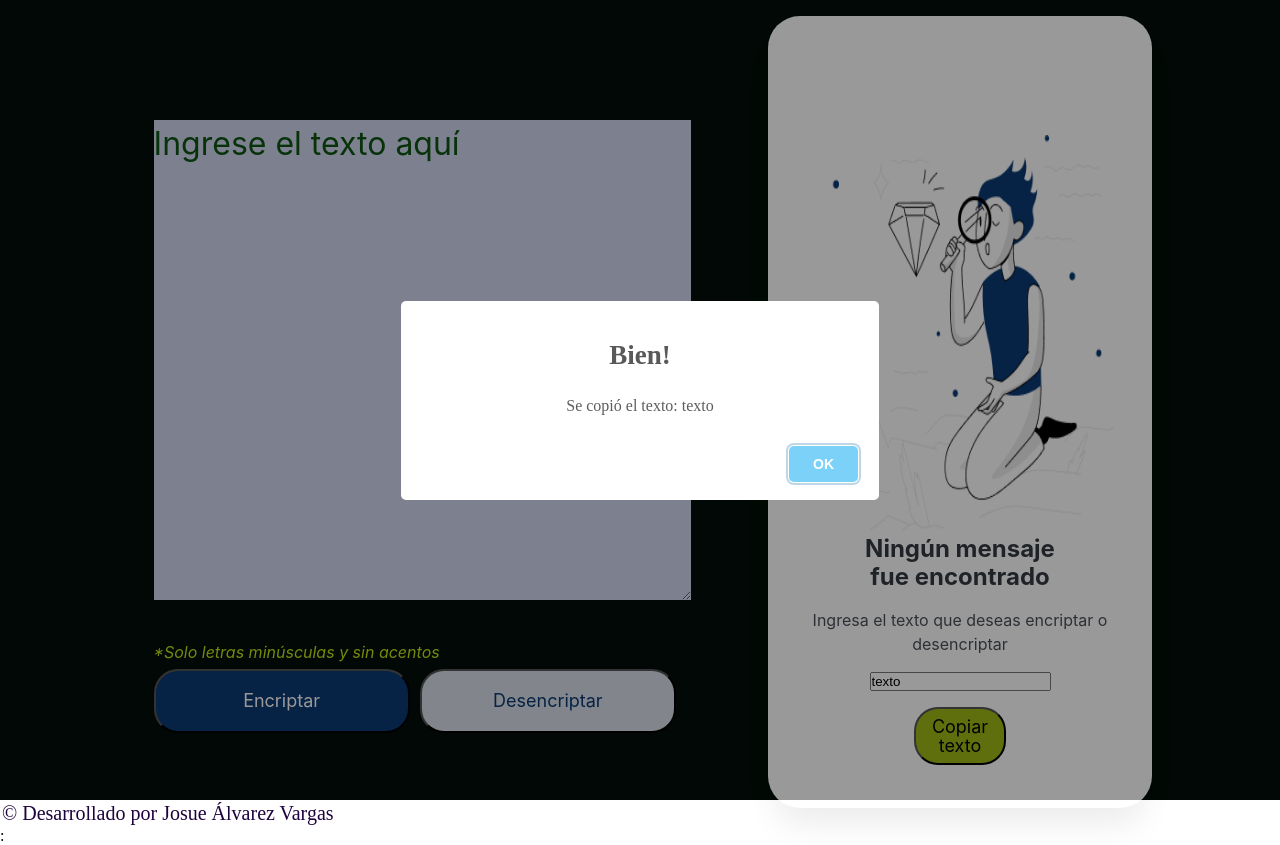
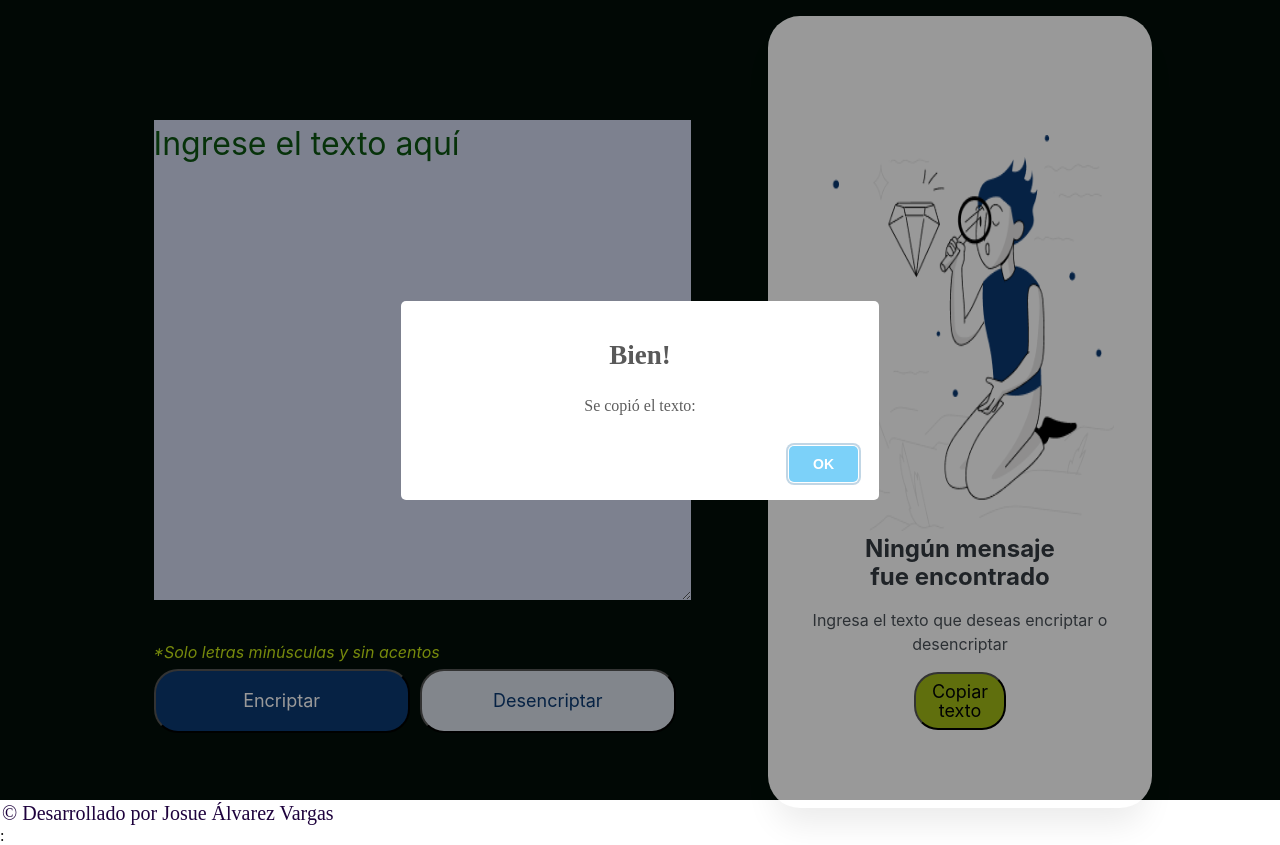
Before and after one commit to Josue-AV/encriptador-de-texto, a plain HTML site: page index.html in a window 1280 px wide. Both pictures are taken after a click on the button "Copiar texto". Drawn offline with nearby package versions, Linux system fonts and the light colour scheme.

Commit message:
Add files via upload

```diff
--- a/index.html
+++ b/index.html
@@ -30,13 +30,6 @@
         <div class="mensaje-encriptado" id="mensaje-encriptado">
             <h2 id="titulo-mensaje">Ningún mensaje fue encontrado</h2>
             <p id="parrafo">Ingresa el texto que deseas encriptar o desencriptar</p>
-            <!-- <textarea name="mensaje" id="mensaje" cols="30" rows="10" class="mensaje"></textarea> -->
-
-
-
-
-<!-- The text field -->
-<input type="text" value=texto id="myInput">
 
 <!-- The button used to copy the text -->
 <button class="btn-copiar" onclick="myFunction()">Copiar texto</button>
@@ -45,8 +38,7 @@
     function myFunction() {
 
       // Get the text field
-      var copyText = document.getElementById("myInput");
-
+      var copyText = document.getElementById("texto");
 
       // Select the text field
       copyText.select();
```
Also changed, not shown: index.js (line endings or trailing spaces).
